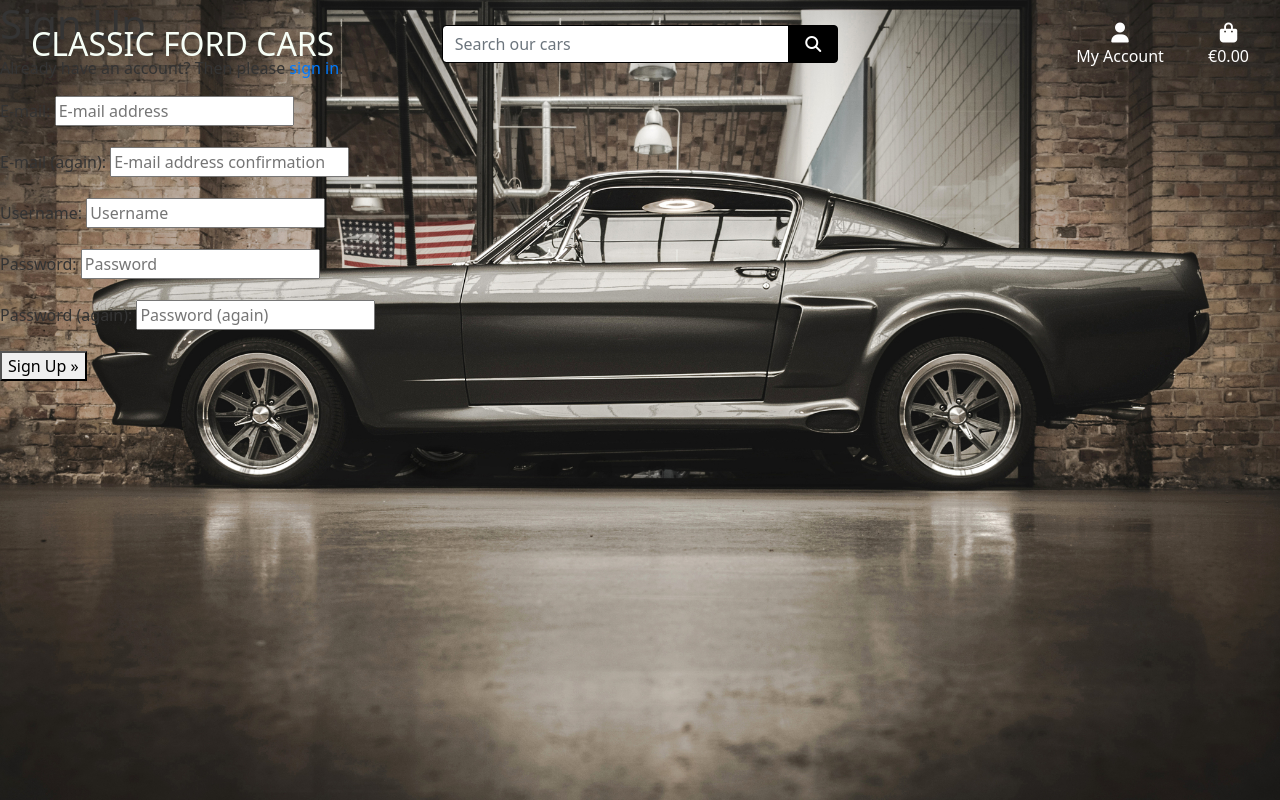
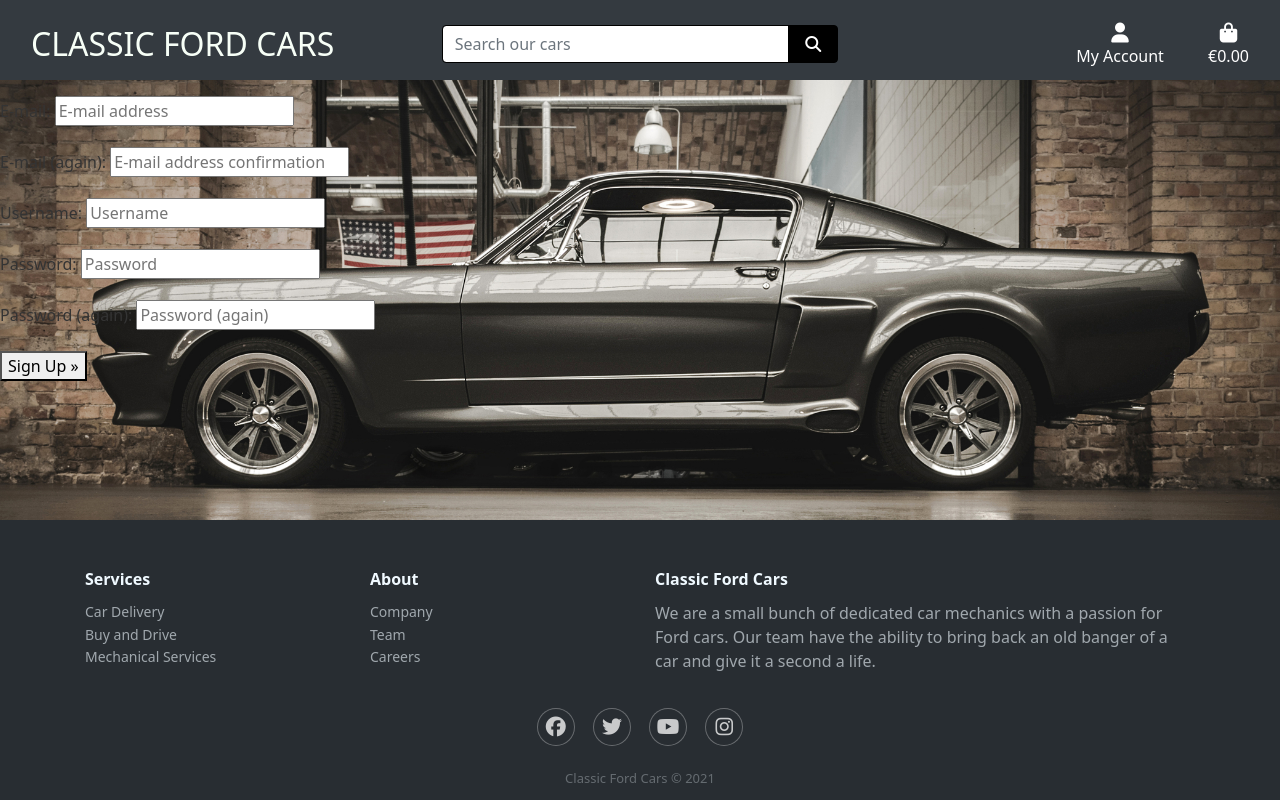
Before and after one commit to Code-Institute-Submissions/mickmccann-MS4-Classic-Ford-Cars_NovResub, a Django app: page /accounts/signup/ in a window 1280 px wide. Run offline with Django 3.2, Linux system fonts and the light colour scheme; parts of the project's set-up code (start-up, migrations or seed data) failed here and were passed over; some libraries are stand-ins or nearby versions.

Commit message:
Added footer

```diff
--- a/static/css/base.css
+++ b/static/css/base.css
@@ -9,6 +9,10 @@ body {
     height: calc(100vh - 164px);
     color: #343434;
     font-family: 'Noto Sans', sans-serif;
+}
+
+.our-mechanics {
+    height: 100px;
 }
 
 /* from Bulma */
@@ -26,7 +30,7 @@ body {
 }
 
 .container {
-    height: 600px;
+    height: 450px;
 }
 
 .discover-text {
@@ -68,6 +72,88 @@ body {
     border: 1px solid black !important;
 }
 
+
+.footer-dark {
+    height: 280px;
+    padding:50px;
+    color:#f0f9ff;
+    background-color:#282d32;
+  }
+
+  .footer-dark h3 {
+    margin-top:0;
+    margin-bottom:12px;
+    font-weight:bold;
+    font-size:16px;
+  }
+
+  .footer-dark ul {
+    padding:0;
+    list-style:none;
+    line-height:1.6;
+    font-size:14px;
+    margin-bottom:0;
+  }
+
+  .footer-dark ul a {
+    color:inherit;
+    text-decoration:none;
+    opacity:0.6;
+  }
+
+  .footer-dark ul a:hover {
+    opacity:0.8;
+  }
+
+  @media (max-width:767px) {
+    .footer-dark .item:not(.social) {
+      text-align:center;
+      padding-bottom:20px;
+    }
+  }
+
+  .footer-dark .item.text {
+    margin-bottom:36px;
+  }
+
+  .footer-dark .item.text p {
+    opacity:0.6;
+    margin-bottom:0;
+  }
+
+  .footer-dark .item.social {
+    text-align:center;
+  }
+
+  .footer-dark .item.social > a {
+    font-size:20px;
+    width:36px;
+    height:36px;
+    line-height:36px;
+    display:inline-block;
+    text-align:center;
+    border-radius:50%;
+    box-shadow:0 0 0 1px rgba(255,255,255,0.4);
+    margin:0 8px;
+    color:#fff;
+    opacity:0.75;
+  }
+
+  .footer-dark .item.social > a:hover {
+    opacity:0.9;
+  }
+
+  .footer-dark .copyright {
+    text-align:center;
+    padding-top:24px;
+    opacity:0.3;
+    font-size:13px;
+    margin-bottom:0;
+  }
+
+  https://epicbootstrap.com/snippets/footer-dark
+
+
 /* -------------------------------- Media Queries */
 
 /* Slightly larger container on xl screens */
@@ -76,6 +162,19 @@ body {
     max-width: 80%;
   }
 }
+
+@media (max-width:991px) {
+    .footer-dark .item.social {
+      text-align:center;
+      margin-top:20px;
+    }
+  }
+
+  @media (max-width:767px) {
+    .footer-dark .item.text {
+      margin-bottom:0;
+    }
+  }
 
 /* fixed top navbar only on medium and up */
 @media (min-width: 992px) {
--- a/templates/base.html
+++ b/templates/base.html
@@ -37,7 +37,7 @@
     <title>Classic Ford Cars {% block extra_title %}{% endblock %}</title>
   </head>
   <body>
-    <header class="container-fluid fixed-top">
+    <header class="container-fluid bg-dark bg-gradient fixed-top">
         <div id="topnav" class="row pt-lg-2 d-none d-lg-flex">
             <div class="col-12 col-lg-4 my-auto py-1 py-1-lg-0 text-center text-lg-left">
                 <a href="{% url 'home' %}" class="nav-link main-logo-link">
@@ -112,5 +112,41 @@
     {% block postloadjs %}
     {% endblock %}
 
+    <div class="footer-dark fixed-bottom">
+        <footer>
+            <div class="container">
+                <div class="row">
+                    <div class="col-sm-6 col-md-3 item">
+                        <h3>Services</h3>
+                        <ul>
+                            <li><a href="#">Car Delivery</a></li>
+                            <li><a href="#">Buy and Drive</a></li>
+                            <li><a href="#">Mechanical Services</a></li>
+                        </ul>
+                    </div>
+                    <div class="col-sm-6 col-md-3 item">
+                        <h3>About</h3>
+                        <ul>
+                            <li><a href="#">Company</a></li>
+                            <li><a href="#">Team</a></li>
+                            <li><a href="#">Careers</a></li>
+                        </ul>
+                    </div>
+                    <div class="col-md-6 item text">
+                        <h3>Classic Ford Cars</h3>
+                        <p>We are a small bunch of dedicated car mechanics with a passion for Ford cars. Our team have the ability to bring back an old banger of a car and give it a second a life.</p>
+                    </div>
+                    <div class="col item social">
+                        <a href="https://www.facebook.com/" target="_blank"><i class="fab fa-facebook"></i></a>
+                        <a href="https://twitter.com/" target="_blank"><i class="fab fa-twitter"></i></a>
+                        <a href="https://www.youtube.com/" target="_blank"><i class="fab fa-youtube"></i></a>
+                        <a href="https://www.instagram.com/" target="_blank"><i class="fab fa-instagram"></i></a>
+                    </div>
+                </div>
+                <p class="copyright">Classic Ford Cars © 2021</p>
+            </div>
+        </footer>
+    </div>
+
   </body>
 </html>
```
Also changed, not shown: TESTING.md (+2 -0 lines), home/templates/home/index.html (+3 -7 lines).
